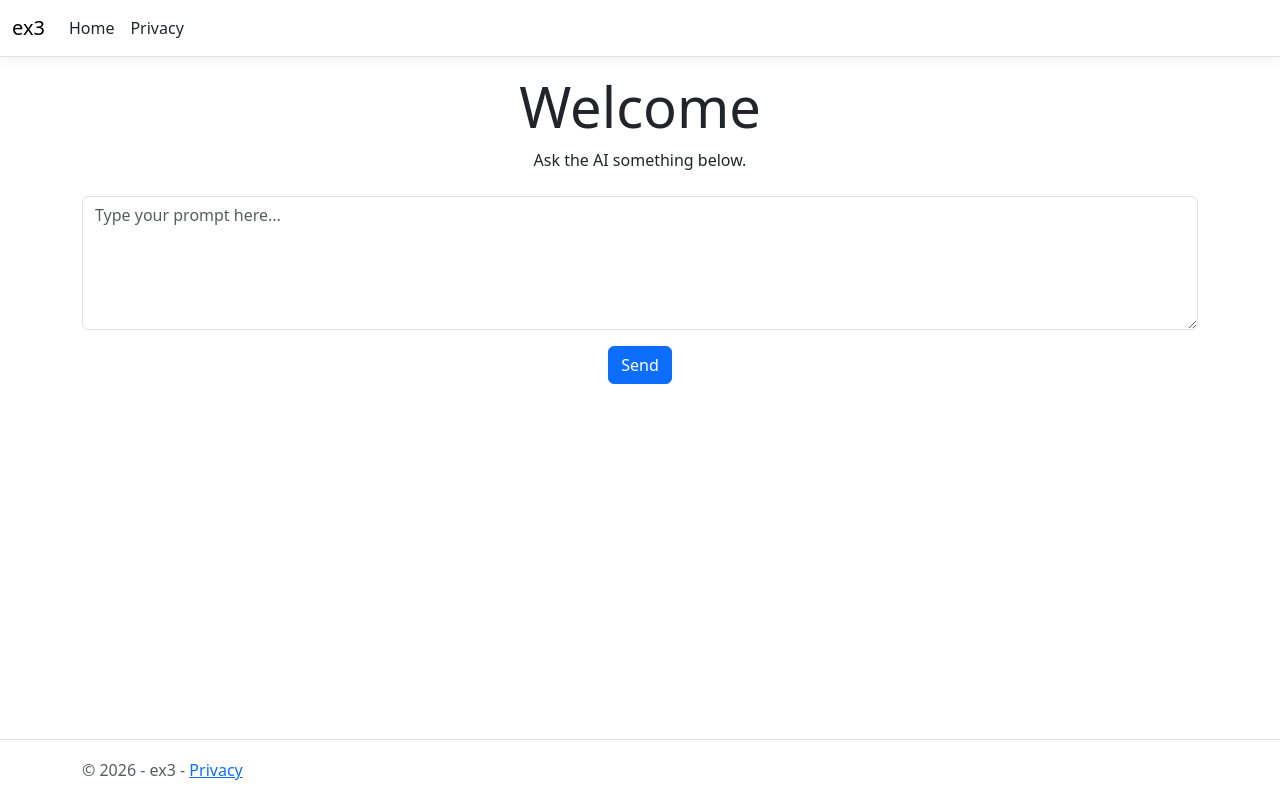
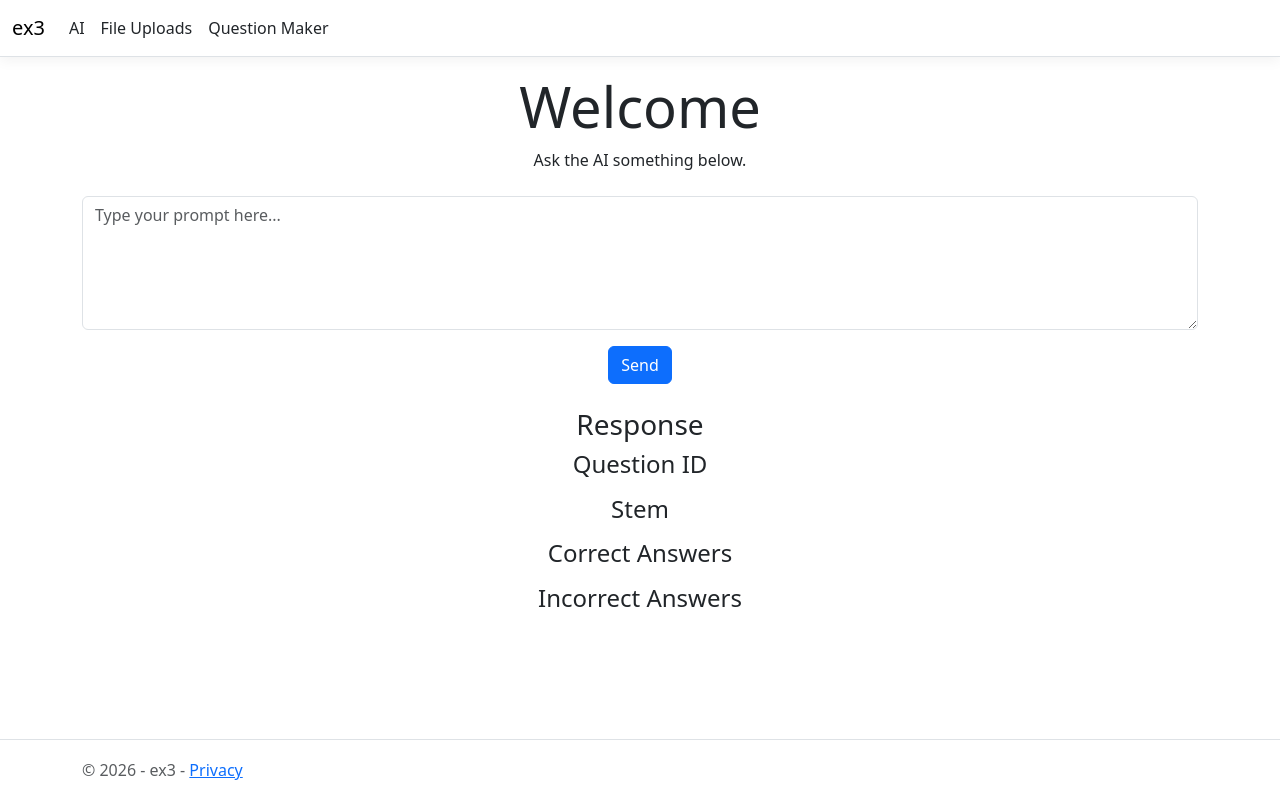
Before and after one commit to hsim385/Honours_Dividni_AI, an ASP.NET Core app: page / in a window 1280 px wide. Run offline with ASP.NET Core 8, Linux system fonts and the light colour scheme; style sheets or scripts are compiled from the project's sources; some libraries are stand-ins or nearby versions.

Commit message:
QuestionMaker section working

```diff
--- a/Backend/IBackend.cs
+++ b/Backend/IBackend.cs
@@ -1,6 +1,8 @@
+using Honours_Dividni_AI.Models;
+
 namespace Honours_Dividni_AI.Back;
 
 public interface IBackend {
     public abstract string test();
-    public Task<string> AskAI(string prompt);
+    public Task<QuestionFields> AskAI(string prompt);
 }
--- a/Controllers/HomeController.cs
+++ b/Controllers/HomeController.cs
@@ -30,11 +30,33 @@ public class HomeController : Controller
     {
         if (string.IsNullOrWhiteSpace(model.Prompt))
         {
-            model.Response = "Please enter a prompt";
+            model.Response = false;
             return View(model);
         }
 
-        model.Response = await _backend.AskAI(model.Prompt);
+        return RedirectToAction("QuestionMaker", new { prompt = model.Prompt });
+        //
+        // model.Response = await _backend.AskAI(model.Prompt);
+        // return View(model);
+    }
+
+    [HttpGet]
+    public async Task<IActionResult> QuestionMaker(string prompt)
+    {
+        // if (string.IsNullOrWhiteSpace(prompt))
+        // {
+        //     model.Response = "Please enter a prompt";
+        //     return View(model);
+        // }
+        var model = new HomeViewModel();
+
+        if (!string.IsNullOrWhiteSpace(prompt))
+        {
+            model.Prompt = prompt;
+			model.Response = true;
+            model.Question = await _backend.AskAI(prompt);
+        }
+
         return View(model);
     }
 
@@ -61,7 +83,8 @@ public class HomeController : Controller
 
     public IActionResult Privacy()
     {
-        return View();
+        var model = new HomeViewModel();
+        return View(model);
     }
 
     [ResponseCache(Duration = 0, Location = ResponseCacheLocation.None, NoStore = true)]
--- a/Models/HomeViewModel.cs
+++ b/Models/HomeViewModel.cs
@@ -3,5 +3,6 @@ namespace Honours_Dividni_AI.Models;
 public class HomeViewModel
 {
     public string Prompt { get; set; } = "";
-    public string Response { get; set; } = "";
+    public bool Response { get; set; } = false;
+    public QuestionFields Question { get; set; } = new QuestionFields();
 }
--- a/Views/Home/Index.cshtml
+++ b/Views/Home/Index.cshtml
@@ -16,13 +16,22 @@
         <button type="submit" class="btn btn-primary">Send</button>
     </form>
 
-    @if (!string.IsNullOrWhiteSpace(Model.Response))
+   @if (!Model.Response)
     {
-        var data = Model.Response.Split("|");
-        var qid = data[0];
-        var qstem = data[1];
-        var correct = data[2];
-        var incorrect = data[3];
+        if (Model.Response)
+        {
+            <div class="mt-4">
+                <h3>Response</h3>
+                <p>Please enter a prompt</p>
+            </div>
+        }
+        else
+        {
+            var qid = Model.Question.QID;
+            var qstem = Model.Question.QStem;
+            var correct = Model.Question.Correct;
+            var incorrect = Model.Question.Incorrect;
+			var qtype = Model.Question.QType;
             <div class="mt-4">
                 <h3>Response</h3>
                 <h4>Question ID</h4>
@@ -35,4 +44,5 @@
                 <p>@incorrect</p>
             </div>
         }
+    }
 </div>
--- a/Views/Shared/_Layout.cshtml
+++ b/Views/Shared/_Layout.cshtml
@@ -21,10 +21,13 @@
                 <div class="navbar-collapse collapse d-sm-inline-flex justify-content-between">
                     <ul class="navbar-nav flex-grow-1">
                         <li class="nav-item">
-                            <a class="nav-link text-dark" asp-area="" asp-controller="Home" asp-action="Index">Home</a>
+                            <a class="nav-link text-dark" asp-area="" asp-controller="Home" asp-action="Index">AI</a>
                         </li>
                         <li class="nav-item">
-                            <a class="nav-link text-dark" asp-area="" asp-controller="Home" asp-action="Privacy">Privacy</a>
+                            <a class="nav-link text-dark" asp-area="" asp-controller="Home" asp-action="Privacy">File Uploads</a>
+                        </li>
+                        <li class="nav-item">
+                            <a class="nav-link text-dark" asp-area="" asp-controller="Home" asp-action="QuestionMaker">Question Maker</a>
                         </li>
                     </ul>
                 </div>
```
Also changed, not shown: Backend/Backend.cs (+9 -7 lines), Models/QuestionFields.cs (added, +10 -0 lines), Views/Home/QuestionMaker.cshtml (added, +47 -0 lines), global.json (added, +7 -0 lines). Lines whose indentation alone changed are shown as unchanged.
